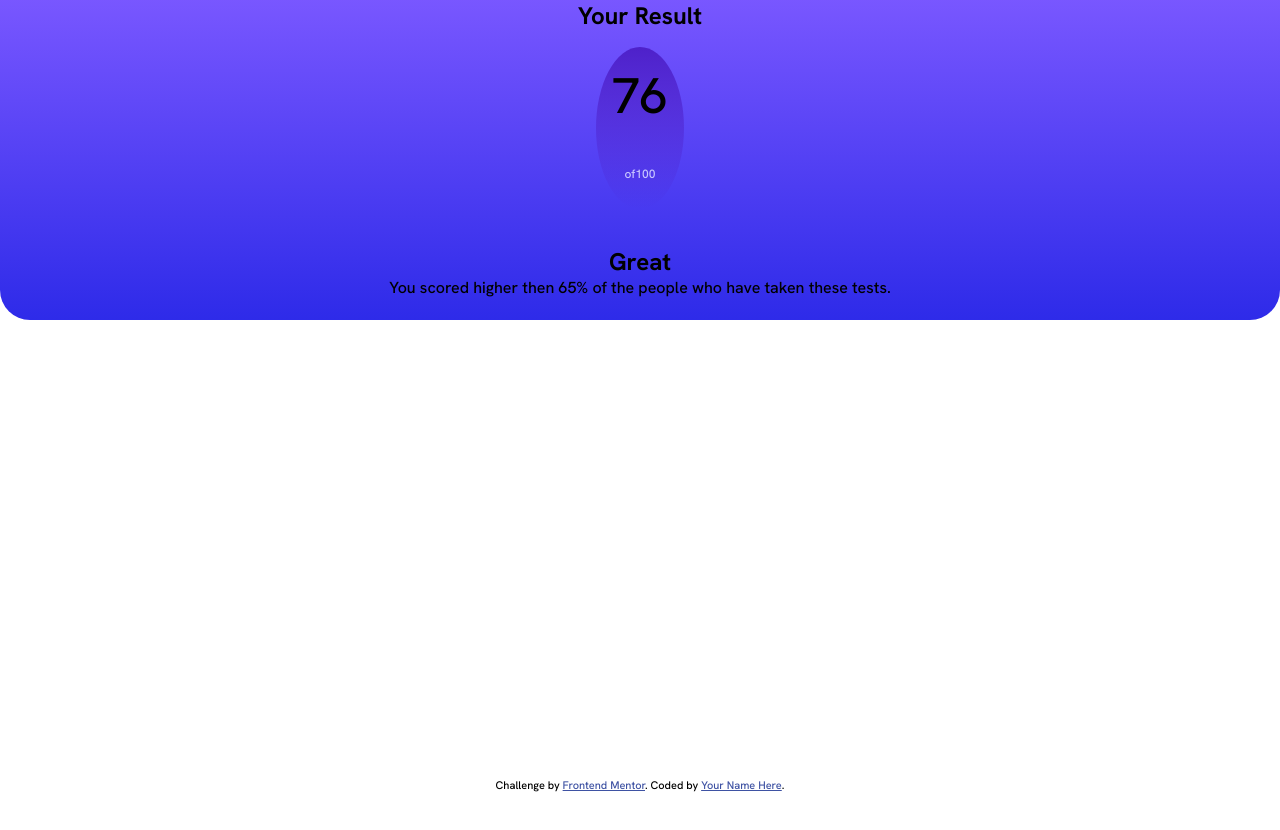
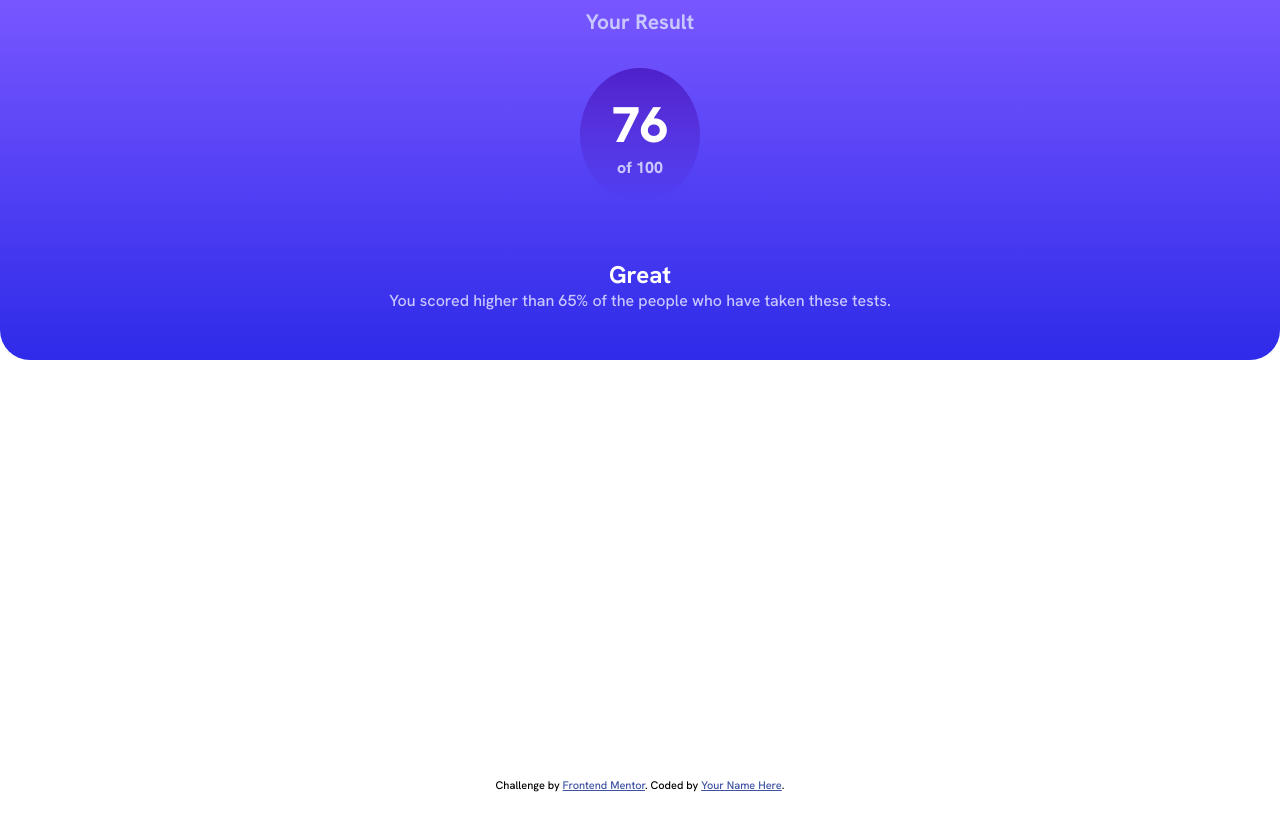
Before and after one commit to Dachi90/results-summary-component-main, a plain HTML site: page index.html in a window 1280 px wide. Before the commit the page ends 800 px from the top, so only its background shows below. Drawn offline with Linux system fonts and the light colour scheme.

Commit message:
up section

```diff
--- a/index.html
+++ b/index.html
@@ -21,12 +21,12 @@
         <article class="circle-wrapper">
           <div class="circle">
             <p>76</p>
-            <span>of100</span>
+            <span>of 100</span>
           </div>
         </article>
         <article class="resume">
           <h2>Great</h2>
-          <p>You scored higher then 65% of the people who have taken these tests.</p>
+          <p>You scored higher than 65% of the people who have taken these tests.</p>
         </article>
       </section>
       <section class="down"></section>
--- a/style.css
+++ b/style.css
@@ -30,18 +30,21 @@
 .wrapper {
 	min-height: 100vh;
 	display: grid;
-	grid-template-rows: 40% 60%;
+	grid-template-rows: 45% 65%;
 }
 
 .up {
 	display: grid;
-	grid-template-rows: 10% 60% 30%;
+	grid-template-rows: 10% 55% 35%;
 	border-radius: 0 0 30px 30px;
 	background: linear-gradient(var(--light-slate-blue), var(--light-royal-blue));
 }
 
 .header {
 	text-align: center;
+	color: var(--light-lavender);
+	font-size: 14px;
+	padding: 0.5rem;
 }
 
 .circle-wrapper {
@@ -51,15 +54,19 @@
 }
 
 .circle {
+	display: flex;
+	flex-direction: column;
 	text-align: center;
 	font-size: 50px;
 	border-radius: 50%;
 	background: linear-gradient(var(--violet-blue), var(--persian-blue));
-	padding: 1rem;
+	padding: 1.5rem 2rem;
+	color: var(--white);
+	font-weight: 800;
 }
 
 .circle span {
-	font-size: 12px;
+	font-size: 16px;
 	color: var(--light-lavender);
 }
 
@@ -67,6 +74,12 @@
 	text-align: center;
 	width: 75%;
 	margin: auto;
+	color: var(--white);
+	padding-bottom: 1.5rem;
+}
+
+.resume p {
+	color: var(--light-lavender);
 }
 
 /* Footer */
```
